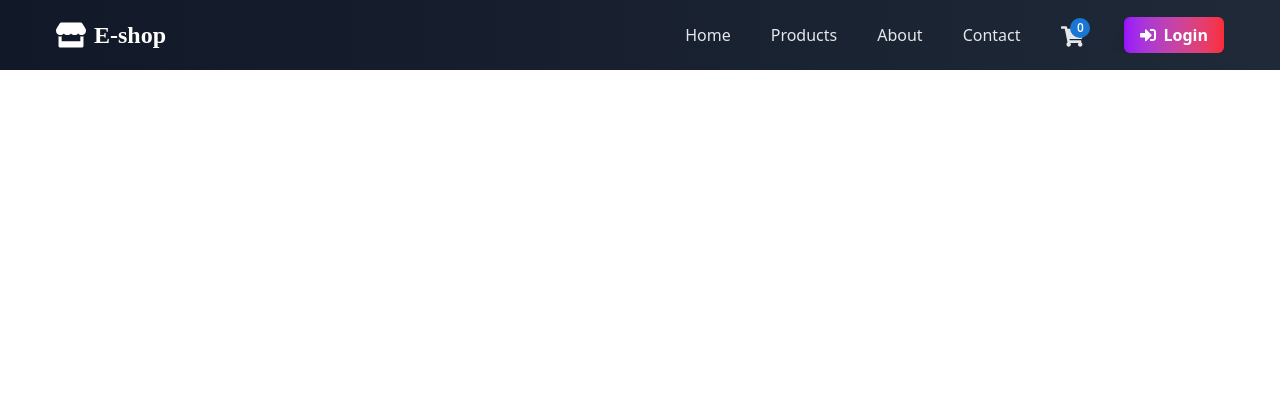
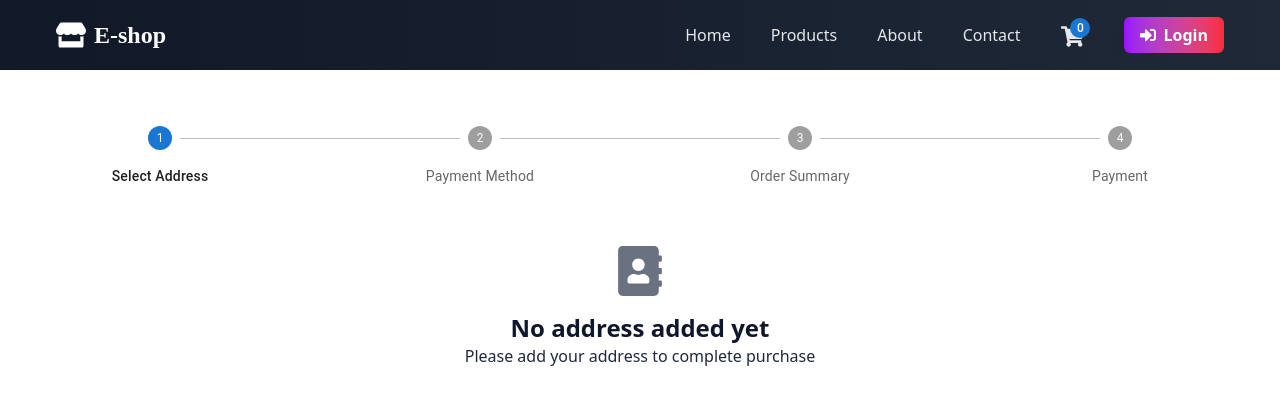
Before and after one commit to Sailesh-developer/Ecommerce-UI, a React (Vite) app: page /checkout in a window 1280 px wide. Shown: the top 404 px of the page. Built offline with nearby package versions, Linux system fonts and the light colour scheme.

Commit message:
started building checkout page

```diff
--- a/src/App.jsx
+++ b/src/App.jsx
@@ -11,6 +11,7 @@ import Cart from './components/cart/Cart';
 import LogIn from './components/auth/LogIn';
 import PrivateRoute from './components/PrivateRoute';
 import Register from './components/auth/Register';
+import Checkout from './components/checkout/Checkout';
 
 
 function App() {
@@ -26,10 +27,13 @@ function App() {
       <Route path="/about" element={<About />}/>
       <Route path="/contact" element={<Contact />}/>
       <Route path='/cart' element={<Cart />}/>
+      <Route path='/checkout' element={<Checkout />} />
 
       <Route path='/' element={<PrivateRoute publicPage/>}>
-      <Route path='/login' element={<LogIn/>} />
-      <Route path='/register' element={<Register/>} />
+
+           <Route path='/login' element={<LogIn/>} />
+           <Route path='/register' element={<Register/>} />
+
       </Route>
 
     </Routes>
--- a/src/components/PrivateRoute.jsx
+++ b/src/components/PrivateRoute.jsx
@@ -5,7 +5,7 @@ import { Navigate, Outlet } from "react-router-dom";
 const PrivateRoute = ({publicPage = false}) => {
     const { user } = useSelector((state) => state.auth);
     if(publicPage){
-        return user ? <Navigate to="/profile" /> : <Outlet />
+        return user ? <Navigate to="/" /> : <Outlet />
     }
     return user ? <Outlet /> : <Navigate to="/login" />
 
--- a/src/components/UserMenu.jsx
+++ b/src/components/UserMenu.jsx
@@ -2,10 +2,11 @@ import { Avatar, Button, Menu, MenuItem } from "@mui/material";
 import { useState } from "react";
 import { BiUser } from 'react-icons/bi';
 import { FaShoppingCart } from "react-icons/fa";
-import { useSelector } from "react-redux";
-import { Link } from "react-router-dom";
+import { useDispatch, useSelector } from "react-redux";
+import { Link, useNavigate } from "react-router-dom";
 import { IoExitOutline } from 'react-icons/io5';
 import BackDrop from "./BackDrop";
+import { logOutUser } from "../store/actions";
 
 
 const UserMenu = () => {
@@ -13,6 +14,8 @@ const UserMenu = () => {
    const [anchorEl, setAnchorEl] = useState(null);
    const {user} = useSelector(state => state.auth);
   const open = Boolean(anchorEl);
+  const dispatch = useDispatch();
+  const navigate = useNavigate();
   const handleClick = (event) => {
     setAnchorEl(event.currentTarget);
   };
@@ -21,7 +24,7 @@ const UserMenu = () => {
   };
 
     const logOutHandler = () => {
-
+     dispatch(logOutUser(navigate))
   };
 
   return (
--- a/src/components/auth/LogIn.jsx
+++ b/src/components/auth/LogIn.jsx
@@ -7,6 +7,7 @@ import shoppingCart from '../../assets/shopping-cart-with-background.png';
 import { useDispatch } from "react-redux";
 import { authenticateSignInUser } from "../../store/actions";
 import toast from "react-hot-toast";
+import Spinners from "../shared/Spinners";
 
 
 const LogIn = () => {
@@ -83,7 +84,9 @@ const LogIn = () => {
              type="submit"
              >
                 {loader ? (
-                  <>Loading...</>
+                  <>
+                  <Spinners />Loading...
+                  </>
                 ) : (
                    <>Login</>
                 )}
--- a/src/components/auth/Register.jsx
+++ b/src/components/auth/Register.jsx
@@ -7,6 +7,7 @@ import { useDispatch } from "react-redux";
 import { authenticateSignInUser, registerNewUser } from "../../store/actions";
 import toast from "react-hot-toast";
 import Reg_image from "../../assets/for-registration.png"
+import Spinners from "../shared/Spinners";
 
 const Register = () => {
 
@@ -94,7 +95,9 @@ const Register = () => {
              type="submit"
              >
                 {loader ? (
-                  <>Loading...</>
+                  <>
+                 <Spinners /> Loading...
+                  </>
                 ) : (
                    <>Register</>
                 )}
--- /dev/null
+++ b/src/components/checkout/AddressInfo.jsx
@@ -0,0 +1,62 @@
+import { Skeleton } from "@mui/material";
+import React from "react";
+import { FaAddressBook } from "react-icons/fa";
+
+const AddressInfo = () => {
+
+    const noAddressExist = true;
+    const isLoading = false;
+
+    const skeletons = [
+    <Skeleton variant="rectangular" width={400} height={60}/> ,
+    <Skeleton variant="text" sx={{ fontSize: '1rem' }} width={400} />
+                    ]
+
+
+   const showSkeletons = []
+
+   for(let i=0; i < 5 ; i++) {
+              skeletons.map((skeleton , index) => (
+      showSkeletons.push(React.cloneElement(skeleton, { key: `${i}-${index}`}))
+              ))
+}
+
+    return(
+        <div className="pt-4">
+            {noAddressExist ? (
+                 <div className="p-6 rounded-lg max-w-md mx-auto flex flex-col items-center justify-center">
+                   <FaAddressBook size={50} className="text-gray-500 mb-4" />
+                      <h1 className="mb- 2 text-slate-900 text-center font-semibold text-2xl">
+                        No address added yet
+                    </h1>
+                      <p className="mb-6 text-slate-800 text-center">
+                       Please add your address to complete purchase
+                    </p>
+                 </div>
+            ) : (
+                  <div className="relative p-6 rounded-lg max-w-md mx-auto">
+                    <h1 className="text-slate-800 text-center font-bold text-2xl">
+                        Select Address
+                    </h1>
+
+                  {isLoading ? (
+                    <div className="py-8 px-2">
+                       {showSkeletons}
+                      </div>
+                  ) : (
+                    <div className="">
+                      Address list here...
+                    </div>
+                  )
+                  }
+
+                  </div>
+            )
+
+
+        }
+        </div>
+    )
+}
+
+export default AddressInfo;
--- /dev/null
+++ b/src/components/checkout/Checkout.jsx
@@ -0,0 +1,34 @@
+import { Step, StepLabel, Stepper } from "@mui/material";
+import { useState } from "react";
+import AddressInfo from "./AddressInfo";
+
+
+const Checkout = () => {
+
+    const [activeStep, setActiveStep] = useState(0);
+
+    const steps = [
+        "Select Address",
+        "Payment Method",
+        "Order Summary",
+        "Payment",
+    ]
+
+    return(
+       <div className="py-14 min-h-[calc(100vh-100px)]">
+          <Stepper activeStep={activeStep} alternativeLabel>
+               {steps.map((label,index) => (
+                <Step key={index}>
+                        <StepLabel>{label}</StepLabel>
+                </Step>
+               ))}
+          </Stepper>
+
+          <div className="mt-5">
+            {activeStep === 0 && (<AddressInfo />) }
+          </div>
+       </div>
+    )
+}
+
+export default Checkout;
--- /dev/null
+++ b/src/components/shared/Spinners.jsx
@@ -0,0 +1,17 @@
+import { ColorRing } from "react-loader-spinner"
+
+const Spinners = () => {
+    return(
+        <ColorRing
+  visible={true}
+  height="20"
+  width="20"
+  ariaLabel="color-ring-loading"
+  wrapperStyle={{}}
+  wrapperClass="color-ring-wrapper"
+  colors={['#ffffff','#ffffff','#ffffff','#ffffff','#ffffff','#ffffff',]}
+  />
+    )
+}
+
+export default Spinners;
--- a/src/store/actions/index.js
+++ b/src/store/actions/index.js
@@ -151,3 +151,10 @@ export const registerNewUser = (sendData, toast, reset, navigate, setLoader) =>
         setLoader(false);
     }
 }
+
+
+export const logOutUser = (navigate) => (dispatch) => {
+    dispatch({type:"LOG_OUT"});
+    localStorage.removeItem("auth");
+    navigate("/login");
+}
--- a/src/store/reducers/authReducer.js
+++ b/src/store/reducers/authReducer.js
@@ -7,6 +7,11 @@ export const authReducer = (state = initialState, action) => {
     switch (action.type) {
         case "LOGIN_USER":
             return {...state, user: action.payload};
+        case "LOG_OUT":
+            return {
+                user: null,
+                address: null,
+            };
         default:
             return state;
     }
```
